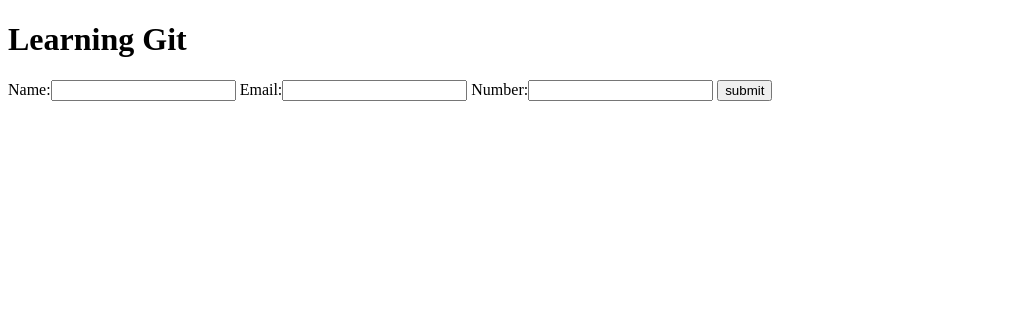
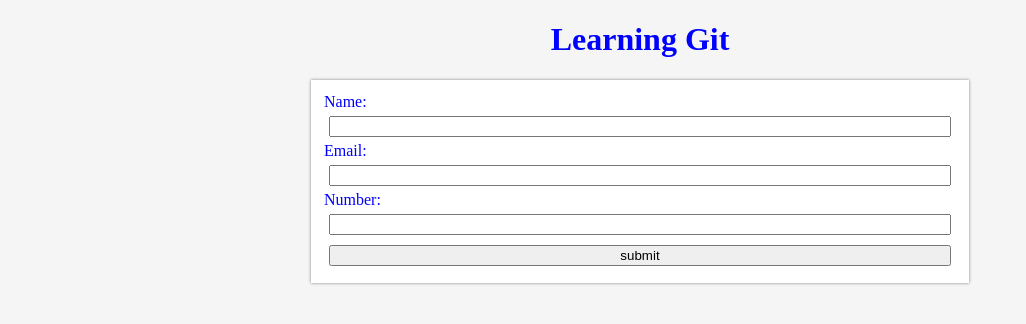
Before and after one commit to Vikash861/learn-git, a plain HTML site: page index.html in a window 1280 px wide. Shown: the whole page, without its empty margins (0-1026 px from the left). Drawn offline with Linux system fonts and the light colour scheme.

Commit message:
form style changes

```diff
--- a/index.html
+++ b/index.html
@@ -1,19 +1,45 @@
 <!DOCTYPE html>
 <html lang="en">
+
 <head>
     <meta charset="UTF-8">
     <meta http-equiv="X-UA-Compatible" content="IE=edge">
     <meta name="viewport" content="width=device-width, initial-scale=1.0">
     <title>Learning Git</title>
+    <style>
+        body {
+            background-color: whitesmoke;
+            color: blue;
+        }
+
+        body h1{
+            text-align: center;
+        }
+
+        body form {
+            background-color: white;
+            box-shadow: 0px 0px 3px grey;
+            display: flex;
+            flex-direction: column;
+            width:50%;
+            margin: 0 auto;
+            padding: 1%;
+        }
+        body form input {
+            margin: 5px;
+        }
+    </style>
 </head>
+
 <body>
     <h1>Learning Git</h1>
     <form>
-        Name:<input type="text" name="" id="">
-        Email:<input type="email" name="" id="">
-        Number:<input type="number" name="" id="">
+        Name:<input type="text" name="" id="" required>
+        Email:<input type="email" name="" id="" required>
+        Number:<input type="number" name="" id="" required>
         <input type="submit" value="submit">
     </form>
 
 </body>
+
 </html>
```
